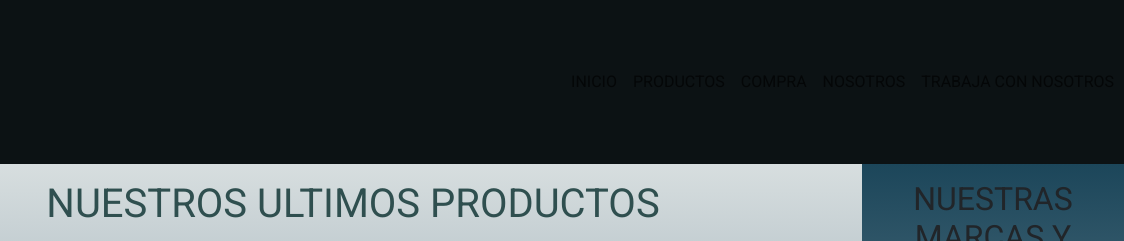
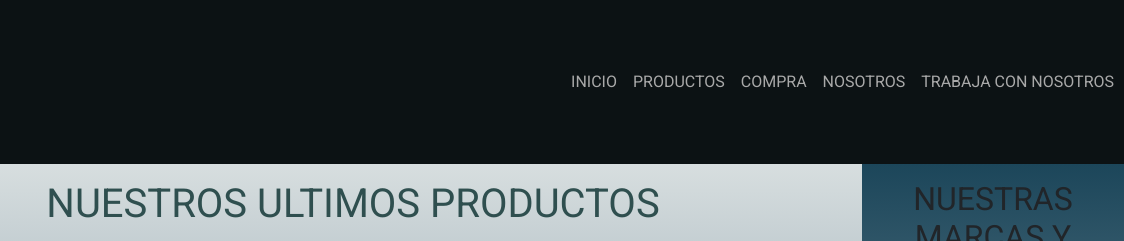
Before and after one commit to andresliev1/tercera-preentrega-andresliev, a website: page index.html in a window 1280 px wide. Shown: the top 241 px of the page, 156-1280 px from the left. Drawn offline with nearby package versions, Linux system fonts and the light colour scheme.

Commit message:
cambio un detalle en la nav

```diff
--- a/scss/style.scss
+++ b/scss/style.scss
@@ -33,15 +33,14 @@ body {
   width: 100%;
   padding: 2px;
 
-  & li :visited {
-    color: blanchedalmond;
-    .nav-link {
-      text-decoration: none;
-      list-style-type: none;
-      text-transform: uppercase;
-    }
+  .nav-link {
+    text-decoration: none;
+    list-style-type: none;
+    text-transform: uppercase;
+    color: darkgray;
   }
 }
+
 body {
   grid-template-areas:
     "header"
```
Also changed, not shown: css/style.css, 1 other file.
